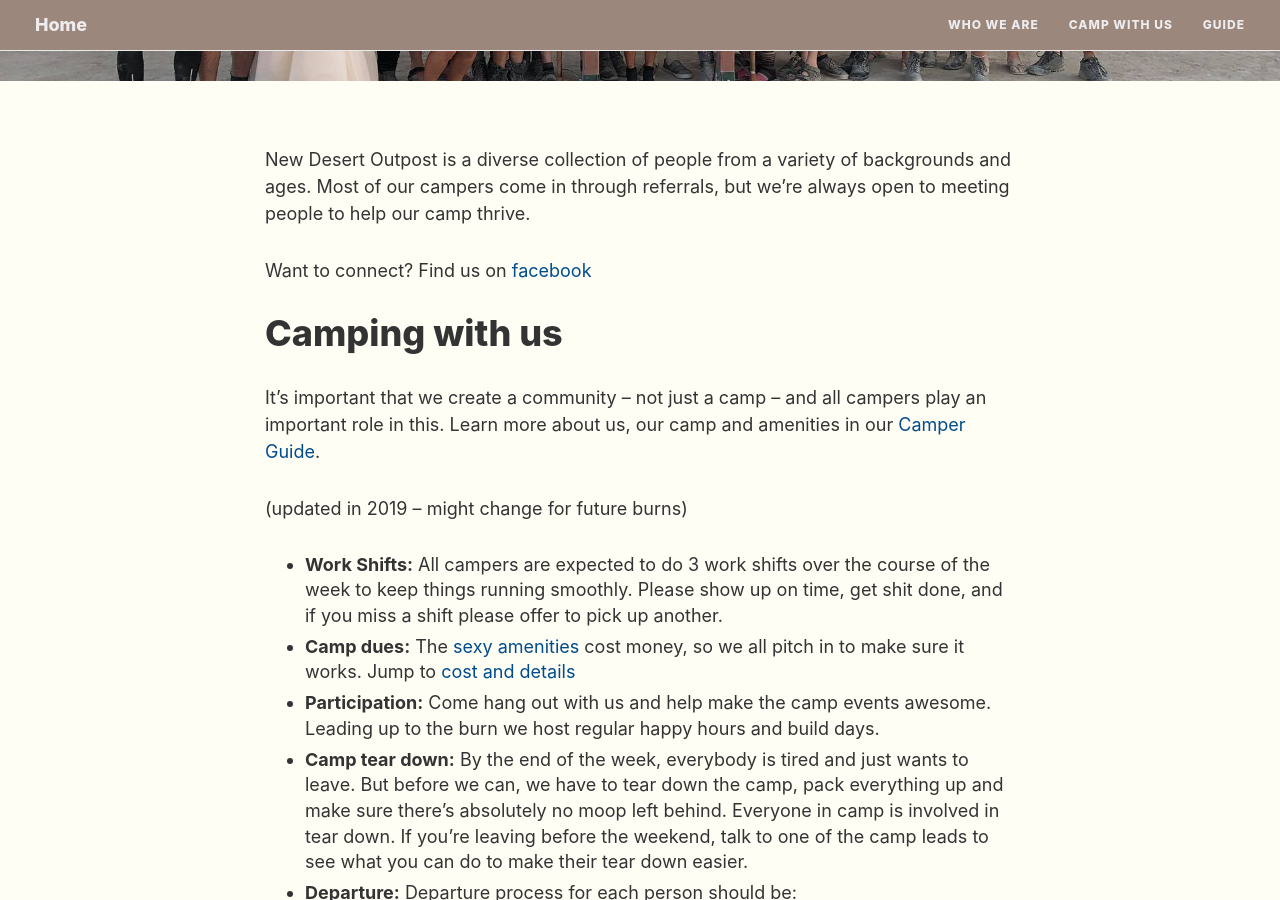
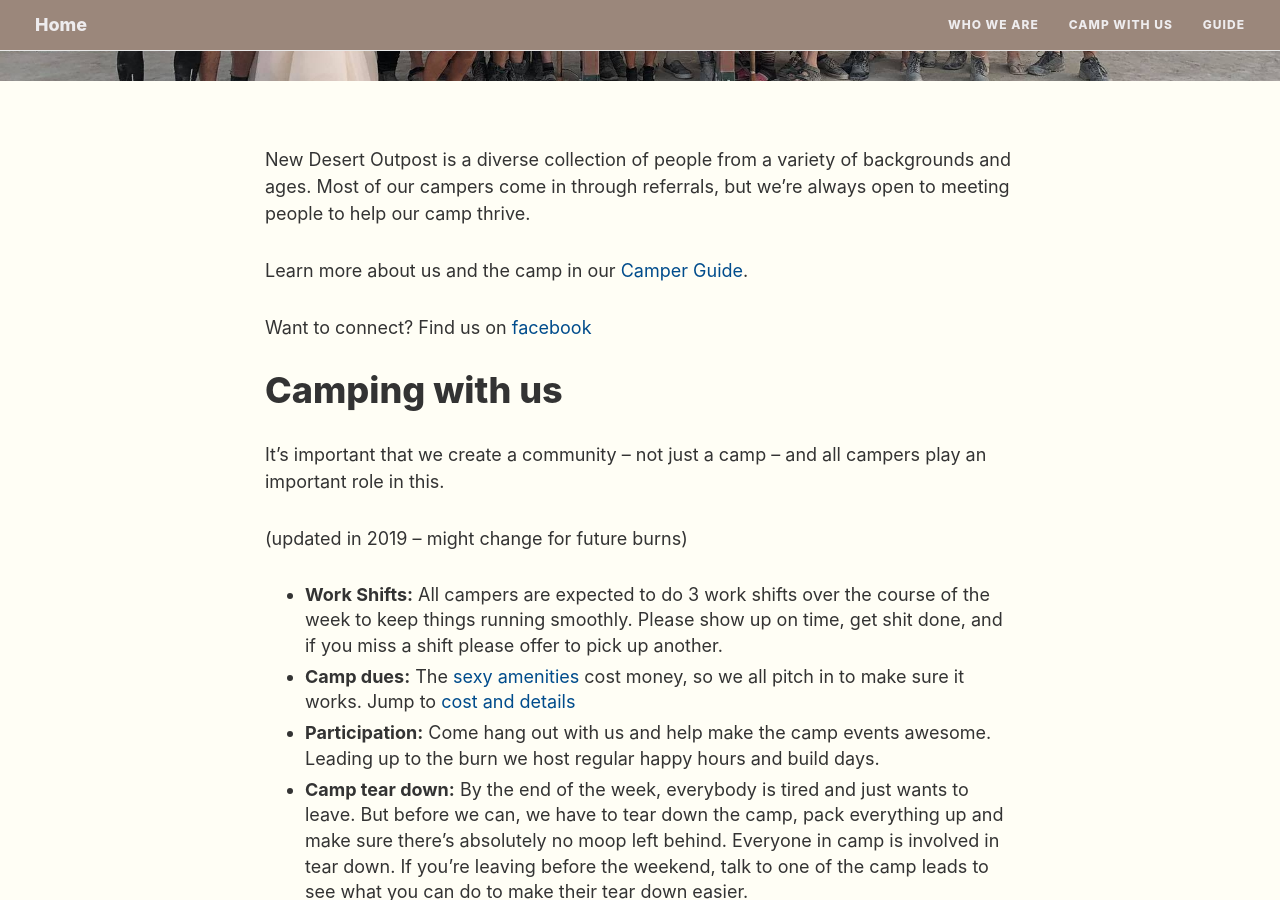
Before and after one commit to thenewdesertoutpost/newdesertoutpost.github.io, a Jekyll site: the page built from pages/join.md, in a window 1280 px wide and 900 px high, scrolled down 386 px. Built offline with Jekyll 4.4.1, drawn with Linux system fonts in a browser that asks for light colours; nearby versions of some CDN libraries.

Commit message:
Update join.md

```diff
--- a/pages/join.md
+++ b/pages/join.md
@@ -6,11 +6,13 @@ bigimg: /img/posts/2018/retro/camp.jpg
 
 New Desert Outpost is a diverse collection of people from a variety of backgrounds and ages. Most of our campers come in through referrals, but we're always open to meeting people to help our camp thrive.
 
+Learn more about us and the camp in our [Camper Guide](/pages/camper_guide/).
+
 Want to connect? Find us on [facebook](https://www.facebook.com/newdesertoutpost)
 
 # Camping with us
 
-It's important that we create a community -- not just a camp -- and all campers play an important role in this. Learn more about us, our camp and amenities in our [Camper Guide](/pages/camper_guide/).
+It's important that we create a community -- not just a camp -- and all campers play an important role in this.
 
 (updated in 2019 -- might change for future burns)
 
```
